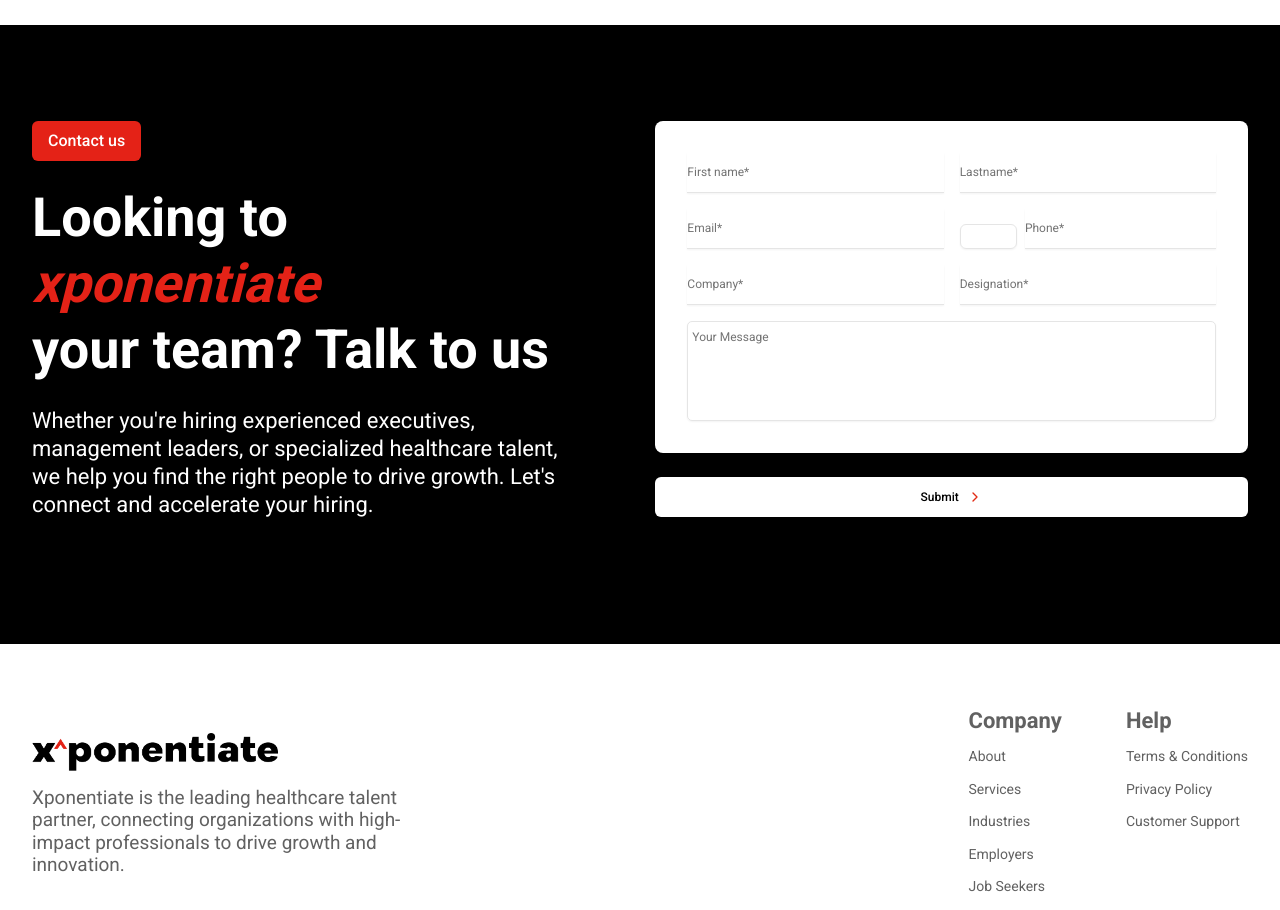
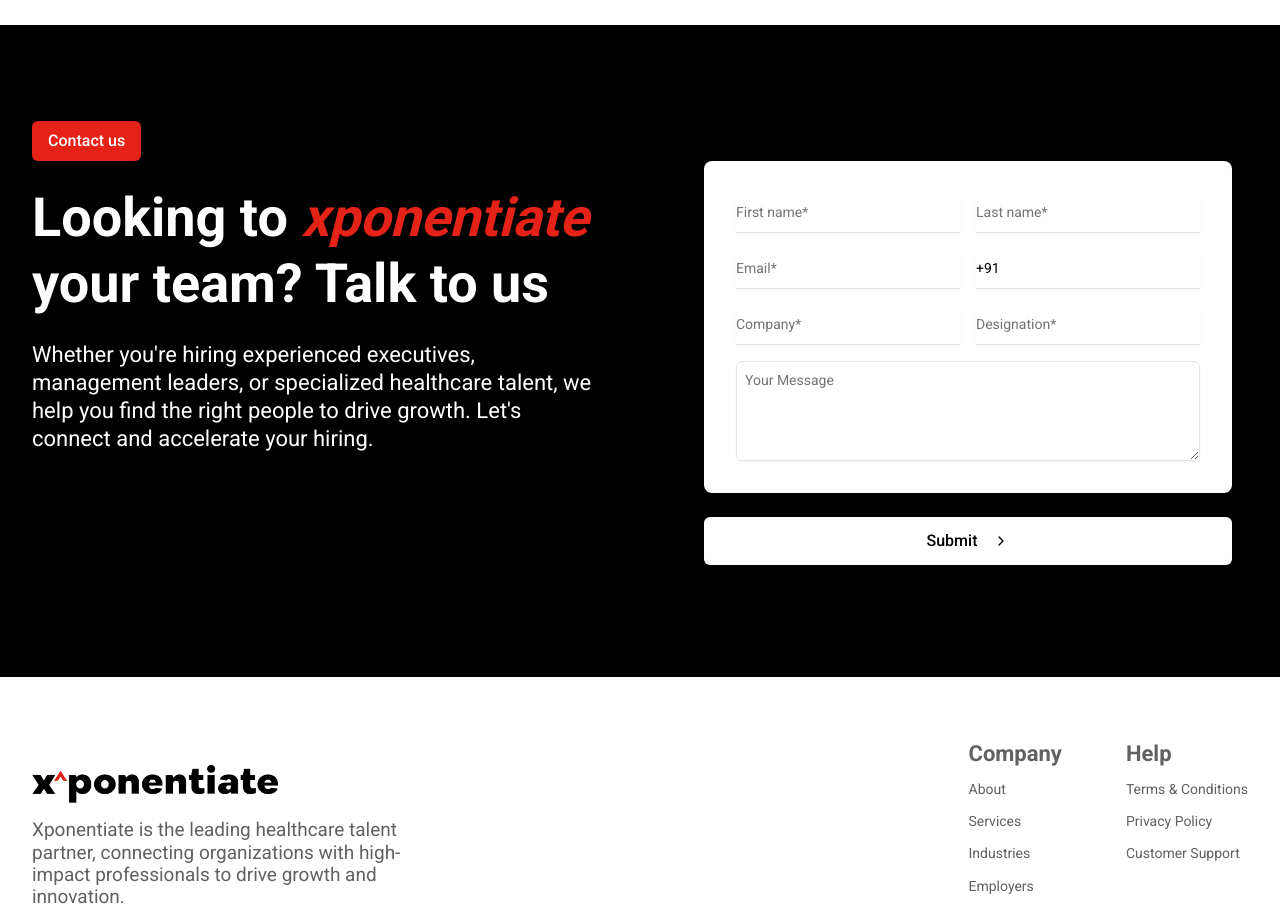
Before and after one commit to ServerlessTushar/xponentiate-nextjs, a Next.js app: page / in a window 1280 px wide. Shown: the part 3880-4790 px from the top of the page. Built offline with nearby package versions, Linux system fonts and the light colour scheme.

Commit message:
Form changed

```diff
--- a/src/components/Form.tsx
+++ b/src/components/Form.tsx
@@ -6,55 +6,57 @@
 import { Textarea } from "@/components/ui/textarea";
 import { Select, SelectContent, SelectItem, SelectTrigger, SelectValue } from "@/components/ui/select";
 import { ChevronRight } from "lucide-react"
+import { Loader2 } from "lucide-react"
 
 interface FormData {
-  firstName: string;
-  lastName: string;
-  email: string;
-  phone: string;
-  company: string;
-  designation: string;
-  message: string;
+  Name_First: string;
+  Name_Last: string;
+  Email: string;
+  PhoneNumber_countrycode: string;
+  SingleLine: string;  // Company
+  SingleLine1: string; // Designation
+  MultiLine: string;   // Message
 }
 
 interface FormErrors {
-  firstName?: string;
-  lastName?: string;
-  email?: string;
-  phone?: string;
-  company?: string;
-  designation?: string;
+  Name_First?: string;
+  Name_Last?: string;
+  Email?: string;
+  PhoneNumber_countrycode?: string;
+  SingleLine?: string;
+  SingleLine1?: string;
 }
 
 const Form = () => {
-  const [countryCode, setCountryCode] = useState<string>("+91");
   const [formData, setFormData] = useState<FormData>({
-    firstName: "",
-    lastName: "",
-    email: "",
-    phone: "",
-    company: "",
-    designation: "",
-    message: ""
+    Name_First: "",
+    Name_Last: "",
+    Email: "",
+    PhoneNumber_countrycode: "+91 ", // Initial value with country code
+    SingleLine: "",
+    SingleLine1: "",
+    MultiLine: ""
   });
+
   const [errors, setErrors] = useState<FormErrors>({});
+  const [isLoading, setIsLoading] = useState(false);
 
   const validateField = (name: keyof FormData, value: string): void => {
     let error = "";
     switch (name) {
-      case "firstName":
-      case "lastName":
-      case "company":
-      case "designation":
-        error = value.trim() ? "" : `${name} is required`;
+      case "Name_First":
+      case "Name_Last":
+      case "SingleLine":
+      case "SingleLine1":
+        error = value.trim() ? "" : `${name.replace(/_/g, ' ')} is required`;
         break;
-      case "email":
+      case "Email":
         if (!value) error = "Email is required";
         else if (!/^[^\s@]+@[^\s@]+\.[^\s@]+$/.test(value)) error = "Invalid email format";
         break;
-      case "phone":
+      case "PhoneNumber_countrycode":
         if (!value) error = "Phone is required";
-        else if (!/^\d+$/.test(value)) error = "Phone must contain only numbers";
+        else if (!/^\+?\d+$/.test(value.replace(/\s/g, ''))) error = "Invalid phone format";
         break;
     }
     setErrors(prev => ({ ...prev, [name]: error }));
@@ -64,12 +66,24 @@
     e.preventDefault();
     // Validate all fields
     (Object.keys(formData) as (keyof FormData)[]).forEach((key) => {
-      if (key !== "message") validateField(key, formData[key]);
+      validateField(key, formData[key]);
     });
 
     if (Object.values(errors).every(error => !error)) {
-      console.log("Form submitted:", { ...formData, countryCode });
+      setIsLoading(true);
+      // Prepare form data for Zoho
+      const submitData = {
+        ...formData,
+        PhoneNumber_countrycode: formData.PhoneNumber_countrycode.replace(/\s/g, '') // Remove spaces
+      };
+
+      // Submit to Zoho
+      const form = document.getElementById('zohoForm');
+      if (form) {
+        (form as HTMLFormElement).submit();
       }
+    }
+    setIsLoading(false);
   };
 
   const handleChange = (
@@ -82,127 +96,116 @@
     }
   };
 
+  const handlePhoneChange = (value: string) => {
+    setFormData(prev => ({
+      ...prev,
+      PhoneNumber_countrycode: value
+    }));
+    validateField("PhoneNumber_countrycode", value);
+  };
+
   return (
-    <form onSubmit={handleSubmit} className="space-y-4 md:space-y-6 bg-black w-[315.34px] h-[212.07px] md:w-[592.68px] md:h-[427.76px] mx-auto">
-      <div className="bg-white rounded-lg p-4 md:p-8">
+    <div className="mx-auto bg-black p-4 rounded-lg">
+      <form
+        onSubmit={handleSubmit}
+        id="zohoForm"
+        className="space-y-4 md:space-y-6"
+        action='https://forms.zohopublic.in/talentxpone1/form/Websiteleadform/formperma/TrKSxL1RnbIdPe3g_l3bftM9B0z3vZuk5Yt8ekyGV0g/htmlRecords/submit'
+        method="POST"
+      >
+        <input type="hidden" name="zf_referrer_name" value="" />
+        <input type="hidden" name="zf_redirect_url" value="" />
+        <input type="hidden" name="zc_gad" value="" />
+
+        <div className="bg-white rounded-lg p-4 md:p-8 space-y-4">
           <div className="grid grid-cols-2 gap-3 md:gap-4">
             {/* First Name */}
             <div>
               <Input
-              type="text"
-              name="firstName"
-              value={formData.firstName}
+                name="Name_First"
+                value={formData.Name_First}
                 onChange={handleChange}
-              onBlur={(e: FocusEvent<HTMLInputElement>) =>
-                validateField("firstName", e.target.value)
-              }
+                onBlur={(e) => validateField("Name_First", e.target.value)}
                 placeholder="First name*"
-              className="border-t-0 border-x-0 rounded-none focus-visible:ring-0 px-0 text-[8px] leading-[9.38px] md:text-[12px] md:leading-[14.06px] h-8 md:h-10"
+                className="border-t-0 border-x-0 rounded-none focus-visible:ring-0 px-0 text-xs md:text-sm h-8 md:h-10 text-black"
               />
-            {errors.firstName && <span className="text-red-500 text-[6px] md:text-[10px]">{errors.firstName}</span>}
+              {errors.Name_First && <span className="text-red-500 text-xs">{errors.Name_First}</span>}
             </div>
 
             {/* Last Name */}
             <div>
               <Input
-              type="text"
-              name="lastName"
-              value={formData.lastName}
+                name="Name_Last"
+                value={formData.Name_Last}
                 onChange={handleChange}
-              onBlur={(e: FocusEvent<HTMLInputElement>) =>
-                validateField("lastName", e.target.value)
-              }
-              placeholder="Lastname*"
-              className="border-t-0 border-x-0 rounded-none focus-visible:ring-0 px-0 text-[8px] leading-[9.38px] md:text-[12px] md:leading-[14.06px] h-8 md:h-10"
+                onBlur={(e) => validateField("Name_Last", e.target.value)}
+                placeholder="Last name*"
+                className="border-t-0 border-x-0 rounded-none focus-visible:ring-0 px-0 text-xs md:text-sm h-8 md:h-10 text-black"
               />
-            {errors.lastName && <span className="text-red-500 text-[6px] md:text-[10px]">{errors.lastName}</span>}
+              {errors.Name_Last && <span className="text-red-500 text-xs">{errors.Name_Last}</span>}
             </div>
 
             {/* Email */}
             <div>
               <Input
-              type="email"
-              name="email"
-              value={formData.email}
+                name="Email"
+                value={formData.Email}
                 onChange={handleChange}
-              onBlur={(e: FocusEvent<HTMLInputElement>) =>
-                validateField("email", e.target.value)
-              }
+                onBlur={(e) => validateField("Email", e.target.value)}
                 placeholder="Email*"
-              className="border-t-0 border-x-0 rounded-none focus-visible:ring-0 px-0 text-[8px] leading-[9.38px] md:text-[12px] md:leading-[14.06px] h-8 md:h-10"
+                className="border-t-0 border-x-0 rounded-none focus-visible:ring-0 px-0 text-xs md:text-sm h-8 md:h-10 text-black"
               />
-            {errors.email && <span className="text-red-500 text-[6px] md:text-[10px]">{errors.email}</span>}
+              {errors.Email && <span className="text-red-500 text-xs">{errors.Email}</span>}
             </div>
 
             {/* Phone */}
             <div>
-            <div className="flex items-end gap-1 md:gap-2">
-              <Select defaultValue="+91" onValueChange={setCountryCode}>
-                <SelectTrigger className="w-[29.19px] md:w-[57.29px] h-[11.75px] md:h-[24.58px] text-[8px] leading-[9.38px] md:text-[12px] md:leading-[14.06px]">
-                  <SelectValue placeholder="+91" />
-                </SelectTrigger>
-                <SelectContent>
-                  <SelectItem value="+91">+91</SelectItem>
-                  <SelectItem value="+1">+1</SelectItem>
-                  <SelectItem value="+44">+44</SelectItem>
-                  <SelectItem value="+81">+81</SelectItem>
-                </SelectContent>
-              </Select>
               <Input
-                type="tel"
-                name="phone"
-                value={formData.phone}
-                onChange={handleChange}
-                onBlur={(e: FocusEvent<HTMLInputElement>) =>
-                  validateField("phone", e.target.value)
-                }
+                name="PhoneNumber_countrycode"
+                value={formData.PhoneNumber_countrycode}
+                onChange={(e) => handlePhoneChange(e.target.value)}
+                onBlur={(e) => validateField("PhoneNumber_countrycode", e.target.value)}
                 placeholder="Phone*"
-                className="border-t-0 border-x-0 rounded-none focus-visible:ring-0 px-0 text-[8px] leading-[9.38px] md:text-[12px] md:leading-[14.06px] h-8 md:h-10"
+                className="border-t-0 border-x-0 rounded-none focus-visible:ring-0 px-0 text-xs md:text-sm h-8 md:h-10 text-black"
               />
-            </div>
-            {errors.phone && <span className="text-red-500 text-[6px] md:text-[10px]">{errors.phone}</span>}
+              {errors.PhoneNumber_countrycode && <span className="text-red-500 text-xs">{errors.PhoneNumber_countrycode}</span>}
             </div>
 
             {/* Company */}
             <div>
               <Input
-              type="text"
-              name="company"
-              value={formData.company}
+                name="SingleLine"
+                value={formData.SingleLine}
                 onChange={handleChange}
-              onBlur={(e: FocusEvent<HTMLInputElement>) =>
-                validateField("company", e.target.value)
-              }
+                onBlur={(e) => validateField("SingleLine", e.target.value)}
                 placeholder="Company*"
-              className="border-t-0 border-x-0 rounded-none focus-visible:ring-0 px-0 text-[8px] leading-[9.38px] md:text-[12px] md:leading-[14.06px] h-8 md:h-10"
+                className="border-t-0 border-x-0 rounded-none focus-visible:ring-0 px-0 text-xs md:text-sm h-8 md:h-10 text-black"
               />
-            {errors.company && <span className="text-red-500 text-[6px] md:text-[10px]">{errors.company}</span>}
+              {errors.SingleLine && <span className="text-red-500 text-xs">{errors.SingleLine}</span>}
             </div>
 
             {/* Designation */}
             <div>
               <Input
-              type="text"
-              name="designation"
-              value={formData.designation}
+                name="SingleLine1"
+                value={formData.SingleLine1}
                 onChange={handleChange}
-              onBlur={(e: FocusEvent<HTMLInputElement>) =>
-                validateField("designation", e.target.value)
-              }
+                onBlur={(e) => validateField("SingleLine1", e.target.value)}
                 placeholder="Designation*"
-              className="border-t-0 border-x-0 rounded-none focus-visible:ring-0 px-0 text-[8px] leading-[9.38px] md:text-[12px] md:leading-[14.06px] h-8 md:h-10"
+                className="border-t-0 border-x-0 rounded-none focus-visible:ring-0 px-0 text-xs md:text-sm h-8 md:h-10 text-black"
               />
-            {errors.designation && <span className="text-red-500 text-[6px] md:text-[10px]">{errors.designation}</span>}
+              {errors.SingleLine1 && <span className="text-red-500 text-xs">{errors.SingleLine1}</span>}
             </div>
           </div>
+
           {/* Message */}
-        <div className="mt-2 md:mt-4">
+          <div>
             <Textarea
-            name="message"
-            value={formData.message}
+              name="MultiLine"
+              value={formData.MultiLine}
               onChange={handleChange}
               placeholder="Your Message"
-            className="rounded-[2.5px] md:rounded-[5px] focus-visible:ring-0 px-1 min-h-[60px] md:min-h-[100px] text-[8px] leading-[9.38px] md:text-[12px] md:leading-[14.06px] resize-none"
+              className="rounded-md focus-visible:ring-0 p-2 min-h-[100px] text-xs md:text-sm text-black"
             />
           </div>
         </div>
@@ -210,11 +213,14 @@
         {/* Submit Button */}
         <Button
           type="submit"
-        className="w-full bg-white text-black hover:bg-[#E12B15] hover:text-white h-8 md:h-10 text-[8px] leading-[9.38px] md:text-[12px] md:leading-[14.06px]"
+          disabled={isLoading}
+          className="w-full bg-white text-black hover:bg-[#E12B15] hover:text-white h-10 md:h-12 text-sm md:text-base transition-colors duration-300"
         >
-        Submit <ChevronRight className="text-[#E12B15] group-hover:!text-white" />
+          {isLoading && <Loader2 className="animate-spin" />}
+          Submit <ChevronRight className="ml-2 h-4 w-4 group-hover:text-white" />
         </Button>
       </form>
+    </div>
   )
 }
 
```
Also changed, not shown: src/app/thank-you/page.tsx (added, +27 -0 lines). Lines whose indentation alone changed are shown as unchanged.
